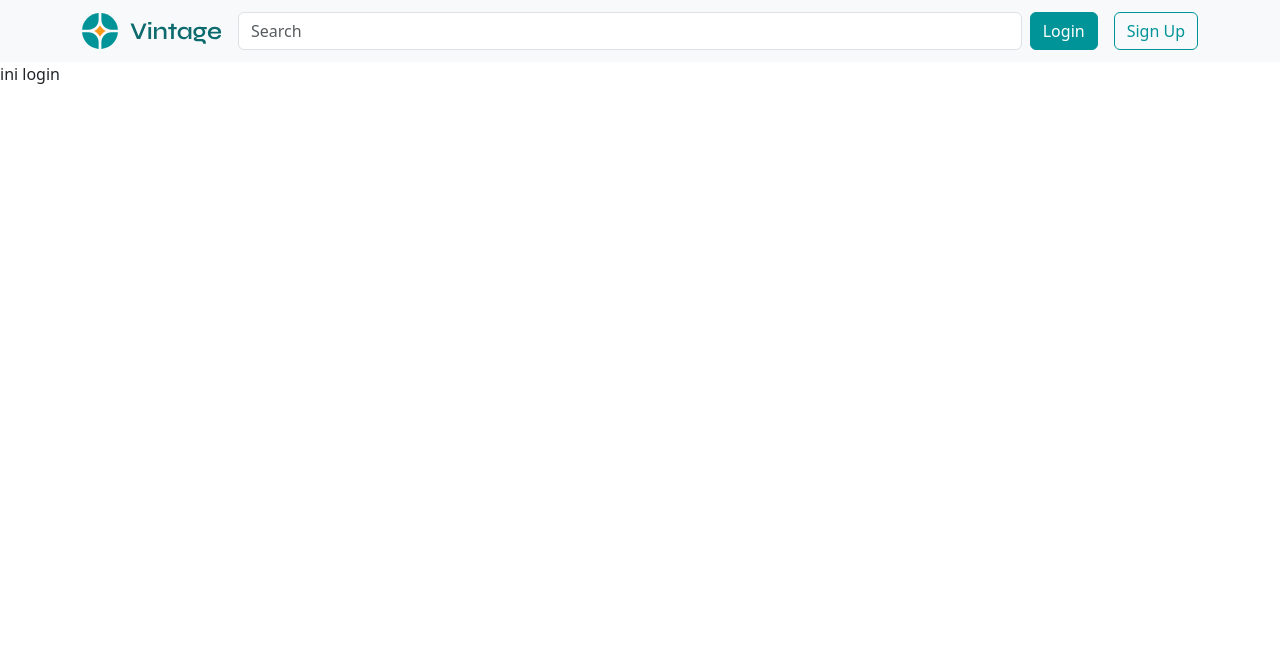
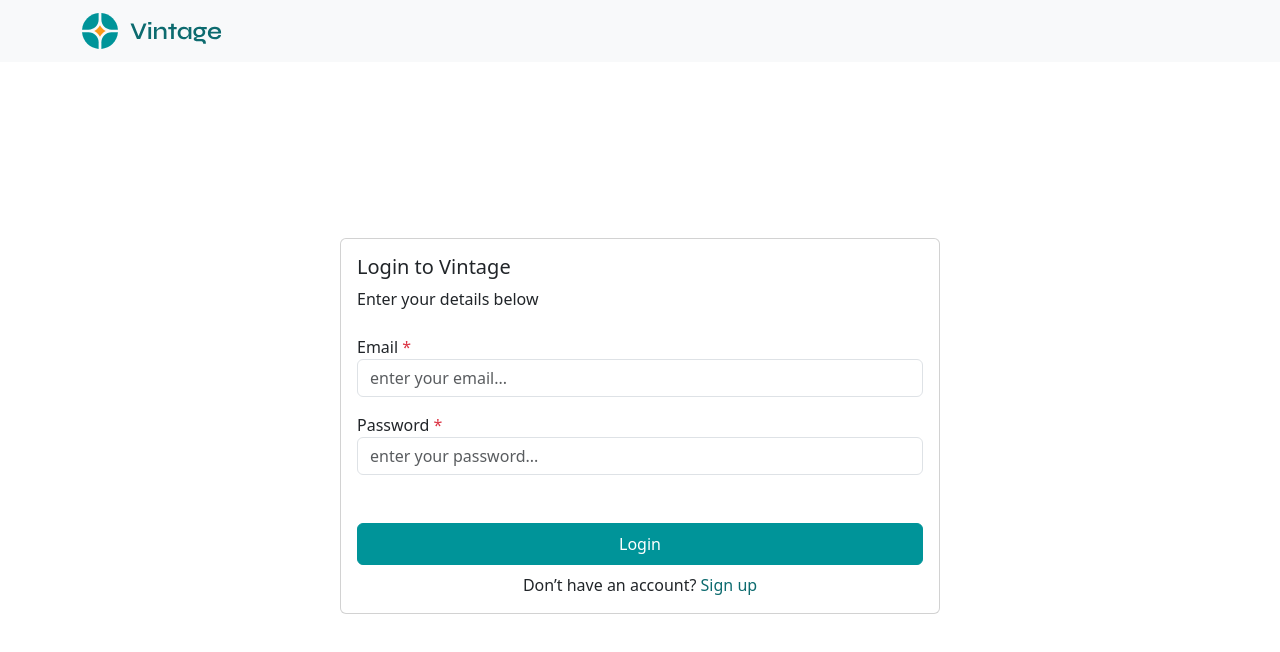
Before and after one commit to Widyasa/timedoor-ecommerce-app, a Vue app: page /auth/login in a window 1280 px wide. Shown: the top 652 px of the page. Built offline with nearby package versions, Linux system fonts and the light colour scheme; no server answers.

Commit message:
login page added

```diff
--- /dev/null
+++ b/src/components/Cards/CardLogin.vue
@@ -0,0 +1,17 @@
+<script setup>
+
+import BaseInput from '@/components/UI/BaseInput.vue'
+import BaseButton from '@/components/UI/BaseButton.vue'
+</script>
+
+<template>
+  <div class="mt-4 d-flex flex-column gap-3">
+    <BaseInput title-input="Email" identity="email" type="email" placeholder="enter your email..." />
+    <BaseInput title-input="Password" identity="password" type="password" placeholder="enter your password..." />
+  </div>
+  <BaseButton btn-class="btn-main w-100 mt-5   py-2" btn-content="Login"/>
+  <p class="text-center mt-2">Don’t have an account? <RouterLink class="main-color text-decoration-none" to="/auth/register">Sign up</RouterLink></p>
+</template>
+<style scoped>
+
+</style>
--- a/src/components/Navs/HomeNavbar.vue
+++ b/src/components/Navs/HomeNavbar.vue
@@ -1,9 +1,13 @@
 <script setup>
-import { ref, watch } from 'vue'
+import { onMounted, ref, watch } from 'vue'
 import NonLoginNav from '@/components/Navs/NonLoginNav.vue'
 import IsLoginNav from '@/components/Navs/IsLoginNav.vue'
-
+import { useRoute } from 'vue-router'
+const route = useRoute()
+const checkRoute = ref(route.name)
+console.log(checkRoute)
 const isLogin = ref(false)
+const isLoginPage = ref(false)
 const menuComponent = ref('NonLoginNav')
 const components = {
   'NonLoginNav': NonLoginNav,
@@ -14,6 +18,12 @@ if (isLogin.value === true) {
 } else {
   menuComponent.value = 'NonLoginNav'
 }
+  isLoginPage.value = checkRoute.value === 'Login' || checkRoute.value === 'Register';
+
+
+// onMounted(() => {
+//   checkRoutes()
+// })
 // watch(isLogin, (newValue, oldValue) => {
 //   if (!newValue) {
 //     menuComponent.value = "NonLoginNav"
@@ -21,20 +31,21 @@ if (isLogin.value === true) {
 //     menuComponent.value = "IsLoginNav"
 //   }
 // })
+
 </script>
 
 <template>
   <nav class="navbar navbar-expand-lg bg-body-tertiary">
-    <div class="container">
+    <div class="container d-lg-flex justify-content-lg-between">
       <a class="navbar-brand" href="#">
         <img src="/img/logo.svg" alt="">
       </a>
       <button class="navbar-toggler" type="button" data-bs-toggle="collapse" data-bs-target="#navbarSupportedContent" aria-controls="navbarSupportedContent" aria-expanded="false" aria-label="Toggle navigation">
         <span class="navbar-toggler-icon"></span>
       </button>
-      <input class="form-control me-2" type="search" placeholder="Search" aria-label="Search">
+      <input v-if="!isLoginPage" class="form-control me-2" type="search" placeholder="Search" aria-label="Search">
 
-      <div class="collapse navbar-collapse" id="navbarSupportedContent">
+      <div v-if="!isLoginPage" class="collapse navbar-collapse" id="navbarSupportedContent">
         <div class="d-flex gap-3">
           <Component :is="components[menuComponent]" />
         </div>
@@ -44,5 +55,9 @@ if (isLogin.value === true) {
 </template>
 
 <style scoped>
-
+@media (min-width: 900px) {
+  .navbar-collapse{
+    flex-grow: unset;
+  }
+}
 </style>
--- /dev/null
+++ b/src/components/UI/BaseInput.vue
@@ -0,0 +1,36 @@
+<script setup>
+defineProps({
+  titleInput : {type:String, require : true},
+  type : {type:String, require : true},
+  label : {type:String, require : true},
+  identity : {type:String, require : true},
+  placeholder : {type:String, require : false},
+  readonly : {type:String, require : true, default : '0'},
+  isImage : {type:Boolean, require : true, default : false},
+  modelValue : {type: [String, Number]}
+})
+</script>
+
+<template>
+  <div class="">
+    <label :for="identity" class="fw-medium">
+      {{titleInput}} <span class="text-danger">*</span>
+      <slot></slot>
+    </label>
+    <input
+      :class="[{'d-none' : isImage}, 'form-control']"
+      class="form-control"
+      :type="type"
+      :id="identity"
+      :placeholder="placeholder"
+      :value="modelValue"
+      :readonly="readonly === '1'"
+      @input="$emit('update:modelValue', $event.target.value)"
+      @keyup = "$emit('keyInput', $event.target.value)"
+    >
+  </div>
+</template>
+
+<style scoped>
+
+</style>
--- a/src/components/layouts/AuthLayout.vue
+++ b/src/components/layouts/AuthLayout.vue
@@ -1,18 +1,24 @@
 <script setup>
 
-import NonLoginNav from '@/components/Navs/NonLoginNav.vue'
 import HomeNavbar from '@/components/Navs/HomeNavbar.vue'
 </script>
 
 <template>
 <main class="layout-page">
   <HomeNavbar />
-  <RouterView />
+  <div class="container d-flex justify-content-center align-items-center w-100 h-100">
+    <div class="auth-card card card-body">
+      <RouterView />
+    </div>
+  </div>
 </main>
 </template>
 
 <style scoped>
 .layout-page {
-  height: 100dvh;
+  height: 91dvh;
+}
+.auth-card{
+  max-width: 600px;
 }
 </style>
--- a/src/views/Pages/AllProduct.vue
+++ b/src/views/Pages/AllProduct.vue
@@ -5,14 +5,14 @@ import FooterSection from '@/components/Sections/FooterSection.vue'
 </script>=
 
 <template>
-  <main class="container allproduct-wrapper">
+  <main class="container all-product-wrapper">
     <HomeProduct />
   </main>
   <FooterSection />
 </template>
 
 <style scoped>
-.allproduct-wrapper{
+.all-product-wrapper{
   height: 91vh;
 }
 </style>
--- a/src/views/Pages/Auth/LoginPage.vue
+++ b/src/views/Pages/Auth/LoginPage.vue
@@ -1,9 +1,12 @@
 <script setup>
 
+import CardLogin from '@/components/Cards/CardLogin.vue'
 </script>
 
 <template>
-<p>ini login</p>
+<h6 class="fs-5">Login to Vintage</h6>
+  <p class="mt-2">Enter your details below</p>
+  <CardLogin />
 </template>
 
 <style scoped>
```
Also changed, not shown: src/views/Pages/Auth/RegisterPage.vue (added, +18 -0 lines).
